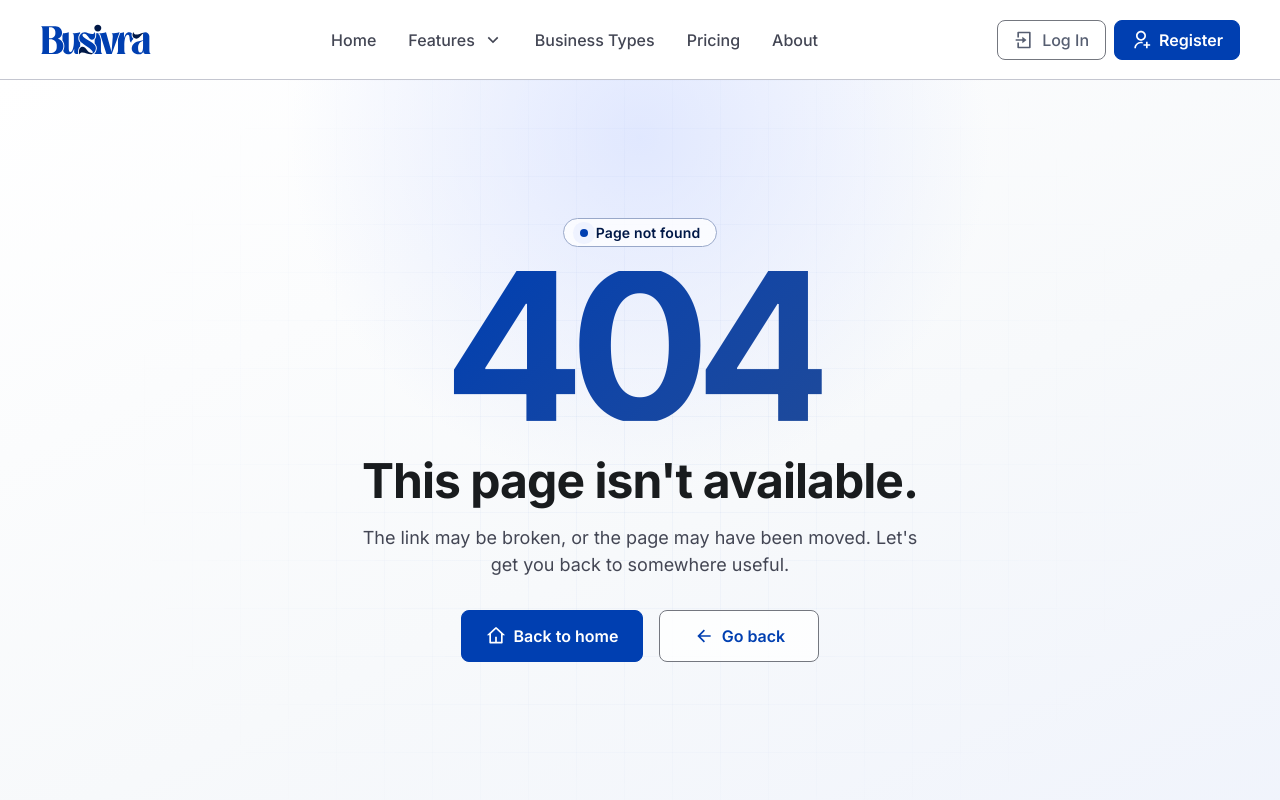
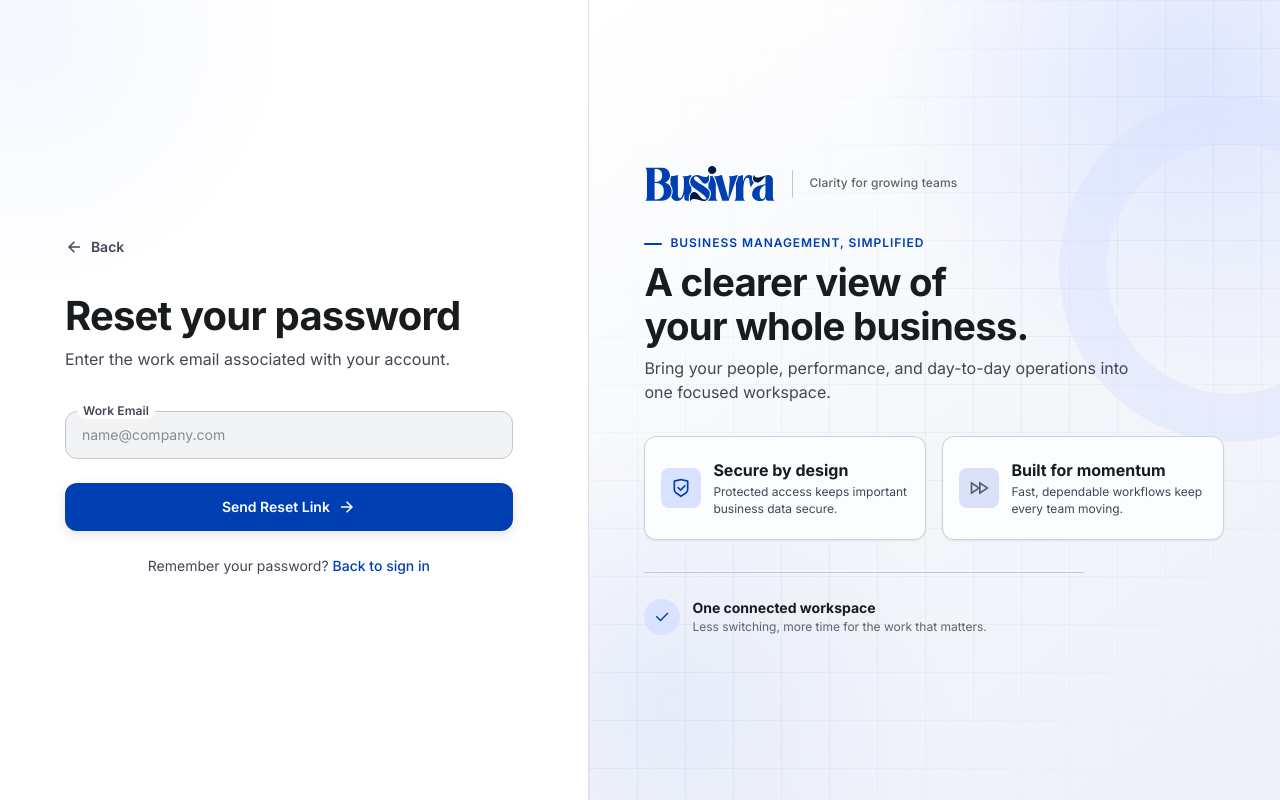
Before and after one commit to hanif8th-design/bms-web-app, a React (Vite) app in the folder client/: page /forgot-password in a window 1280 px wide. Built offline with nearby package versions, Linux system fonts and the light colour scheme.

Commit message:
feat(auth): add forgot password page with validation and login navigation

```diff
--- a/client/src/App.tsx
+++ b/client/src/App.tsx
@@ -1,5 +1,6 @@
 import { Outlet, Route, Routes } from 'react-router-dom'
 import { PublicNavbar } from './components/PublicNavbar/PublicNavbar'
+import { ForgotPasswordPage } from './pages/ForgotPasswordPage/ForgotPasswordPage'
 import { HomePage } from './pages/HomePage/HomePage'
 import { LoginPage } from './pages/LoginPage/LoginPage'
 import { NotFoundPage } from './pages/NotFoundPage/NotFoundPage'
@@ -23,6 +24,7 @@ function App() {
       </Route>
 
       {/* Authentication and future logged-in routes stay outside the public layout. */}
+      <Route path="/forgot-password" element={<ForgotPasswordPage />} />
       <Route path="/login" element={<LoginPage />} />
       <Route path="/register" element={<RegisterPage />} />
     </Routes>
--- /dev/null
+++ b/client/src/components/ForgotPasswordFormSection/components/ForgotPasswordForm/ForgotPasswordForm.module.css
@@ -0,0 +1,4 @@
+.form {
+  display: grid;
+  gap: var(--spacing-lg);
+}
--- /dev/null
+++ b/client/src/components/ForgotPasswordFormSection/components/ForgotPasswordForm/ForgotPasswordForm.tsx
@@ -0,0 +1,90 @@
+import { useRef, useState, type FormEvent } from 'react'
+import { AuthAccountPrompt } from '../../../Auth/AuthAccountPrompt/AuthAccountPrompt'
+import { AuthFormFeedback } from '../../../Auth/AuthFormFeedback/AuthFormFeedback'
+import { AuthFormField } from '../../../Auth/AuthFormField/AuthFormField'
+import { AuthSubmitButton } from '../../../Auth/AuthSubmitButton/AuthSubmitButton'
+import styles from './ForgotPasswordForm.module.css'
+
+const emailPattern = /^[^\s@]+@[^\s@]+\.[^\s@]+$/
+
+function validateEmail(email: string): string | undefined {
+  const normalizedEmail = email.trim()
+
+  if (!normalizedEmail) {
+    return 'Enter your work email.'
+  }
+
+  if (!emailPattern.test(normalizedEmail)) {
+    return 'Enter a valid work email address.'
+  }
+
+  return undefined
+}
+
+export function ForgotPasswordForm() {
+  const [email, setEmail] = useState('')
+  const [hasSubmitted, setHasSubmitted] = useState(false)
+  const [isTouched, setIsTouched] = useState(false)
+  const [showUnavailableMessage, setShowUnavailableMessage] = useState(false)
+  const formRef = useRef<HTMLFormElement>(null)
+  const emailError = validateEmail(email)
+  const visibleEmailError = isTouched || hasSubmitted ? emailError : undefined
+
+  const handleSubmit = (event: FormEvent<HTMLFormElement>) => {
+    event.preventDefault()
+    setHasSubmitted(true)
+    setShowUnavailableMessage(false)
+
+    if (emailError) {
+      requestAnimationFrame(() => {
+        formRef.current
+          ?.querySelector<HTMLInputElement>('[aria-invalid="true"]')
+          ?.focus()
+      })
+      return
+    }
+
+    setShowUnavailableMessage(true)
+  }
+
+  return (
+    <form
+      className={styles.form}
+      data-auth-animation-item
+      noValidate
+      onSubmit={handleSubmit}
+      ref={formRef}
+    >
+      <AuthFormField
+        autoComplete="email"
+        error={visibleEmailError}
+        id="forgot-password-email"
+        label="Work Email"
+        name="email"
+        onBlur={() => setIsTouched(true)}
+        onChange={(event) => {
+          setEmail(event.target.value)
+          setShowUnavailableMessage(false)
+        }}
+        placeholder="name@company.com"
+        type="email"
+        value={email}
+      />
+
+      {showUnavailableMessage ? (
+        <AuthFormFeedback
+          message="Password recovery is not connected yet. Please contact your administrator for access."
+          tone="error"
+        />
+      ) : null}
+
+      <AuthSubmitButton label="Send Reset Link" />
+
+      <AuthAccountPrompt
+        linkLabel="Back to sign in"
+        prompt="Remember your password?"
+        to="/login"
+      />
+    </form>
+  )
+}
--- /dev/null
+++ b/client/src/pages/ForgotPasswordPage/ForgotPasswordPage.tsx
@@ -0,0 +1,21 @@
+import { AuthBackNavigation } from '../../components/Auth/AuthBackNavigation/AuthBackNavigation'
+import { AuthFormSection } from '../../components/Auth/AuthFormSection/AuthFormSection'
+import { AuthHeader } from '../../components/Auth/AuthHeader/AuthHeader'
+import { AuthPageLayout } from '../../components/Auth/AuthPageLayout/AuthPageLayout'
+import { ForgotPasswordForm } from '../../components/ForgotPasswordFormSection/components/ForgotPasswordForm/ForgotPasswordForm'
+
+export function ForgotPasswordPage() {
+  return (
+    <AuthPageLayout>
+      <AuthFormSection labelledBy="forgot-password-heading">
+        <AuthBackNavigation />
+        <AuthHeader
+          description="Enter the work email associated with your account."
+          headingId="forgot-password-heading"
+          title="Reset your password"
+        />
+        <ForgotPasswordForm />
+      </AuthFormSection>
+    </AuthPageLayout>
+  )
+}
```
